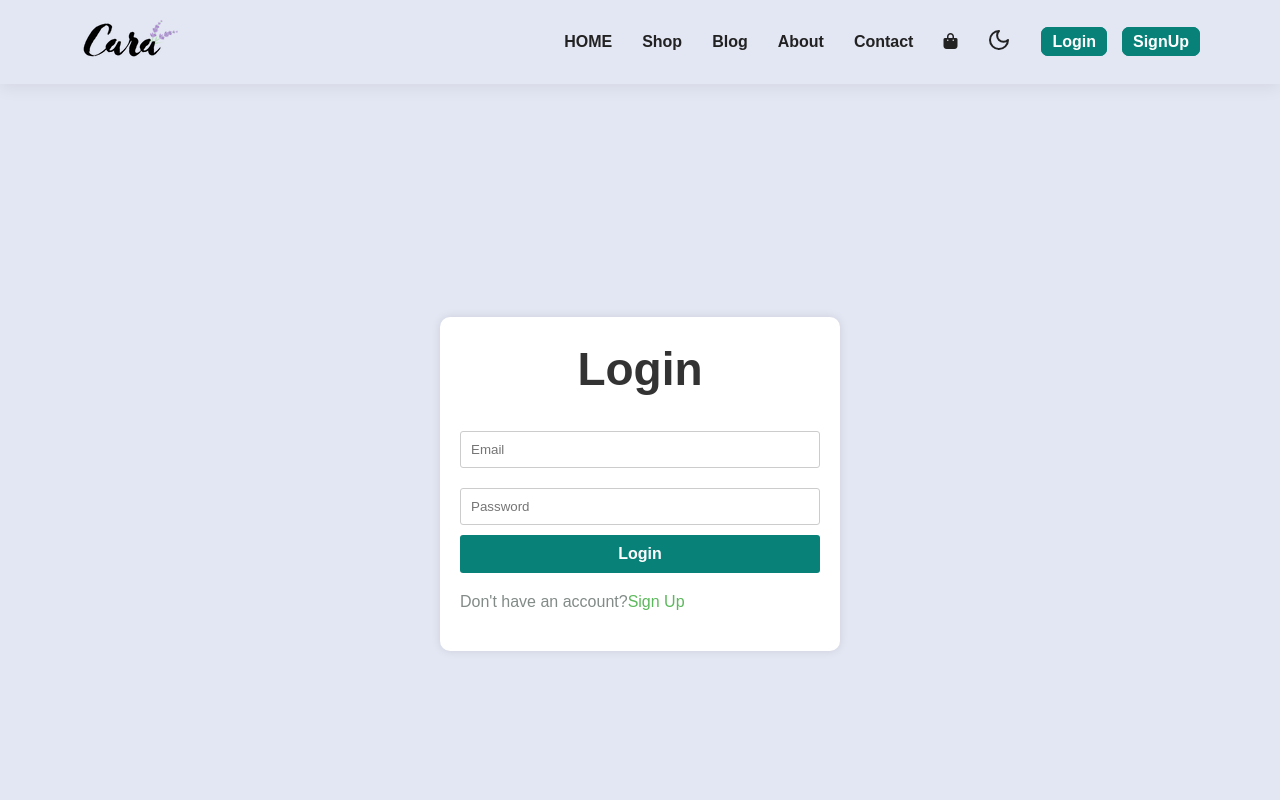
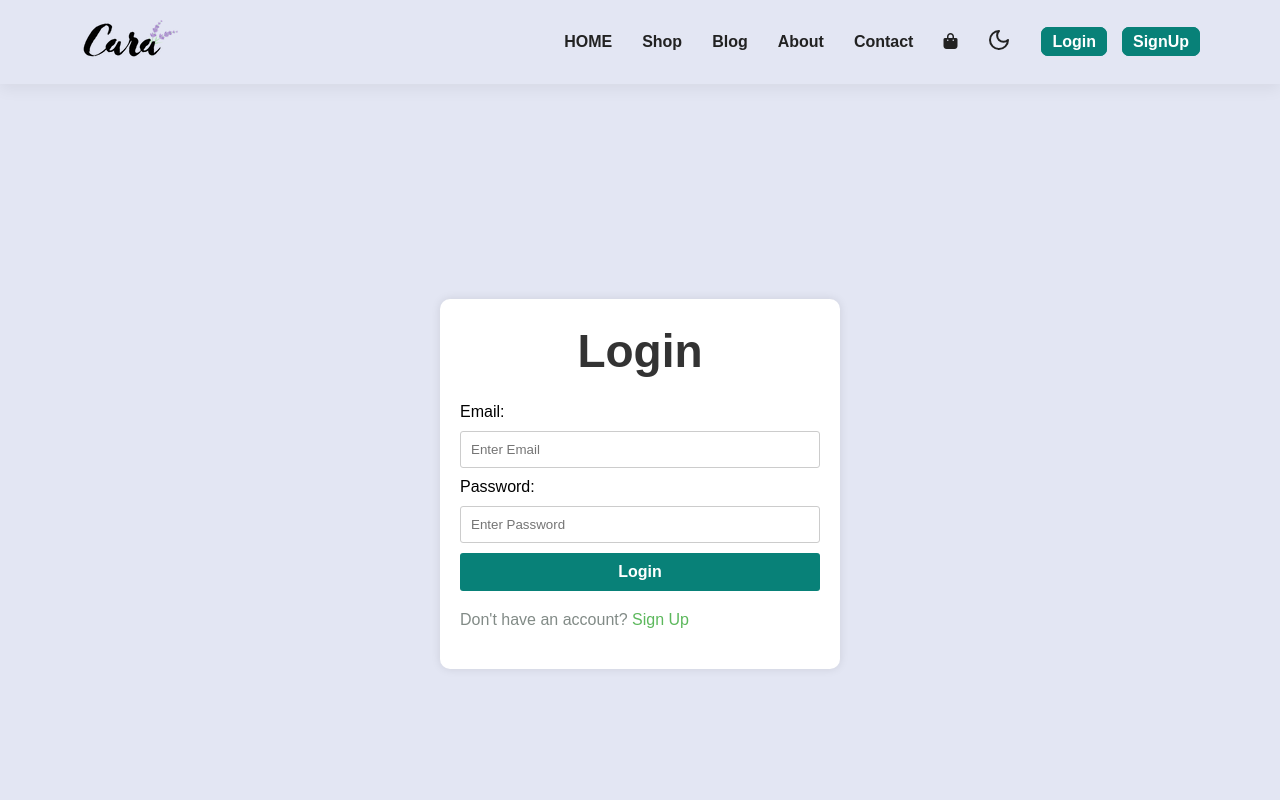
Before and after one commit to Sumit-Jangir/cara-ecommerce, a React (Vite) app in the folder Frontend/: page /login in a window 1280 px wide. Shown: the top 800 px of the page. Built offline with nearby package versions, Linux system fonts and the light colour scheme.

Commit message:
fetch login api

```diff
--- a/Frontend/src/Components/Login_SignUp/Login.jsx
+++ b/Frontend/src/Components/Login_SignUp/Login.jsx
@@ -1,35 +1,51 @@
-import React,{useState} from "react";
-import { Link } from "react-router-dom";
+import React, { useState } from "react";
+import { Link, useNavigate } from "react-router-dom";
+import axios from "axios";
+import {toast} from 'react-hot-toast'
 import "../../App.css";
 
 function Login() {
-
   const [storeData, setStoreData] = useState([]);
 
-  const [userDetail, setUserDetail] = useState({
-    email: "",
-    password: "",
-  });
+  const [userDetail, setUserDetail] = useState({});
 
-  const [localData, setLocalData] = useState(
-    JSON.parse(localStorage.getItem("users")) || []
-  );
+  // const [localData, setLocalData] = useState(
+  //   JSON.parse(localStorage.getItem("users")) || []
+  // );
 
+  const navigate = useNavigate()
 
-  const userData = (e) => {
+  const handleSubmit = async(e) => {
     e.preventDefault();
 
-    const updatedUsers = [...localData, userDetail];
+    try {
+      const response = await axios.post('http://localhost:3000/auth/login',{...userDetail})
+
+      // console.log(response)
+      if(response.status === 200){
+        toast.success('Login Successfully!')
+        setUserDetail({})
+        localStorage.setItem("token", response.data.token);
+        navigate('/')
+      }
+    } catch (error) {
+      console.log("error", error)
+      console.log("response.data.message", error.response.data.message)
+      toast.error( error.response.data.message || 'Please try again.')
+
+    }
+
+    // const updatedUsers = [...localData, userDetail];
 
     // localStorage.setItem("users", JSON.stringify(updatedUsers));
 
     // alert('login successfull');
 
-    setLocalData(updatedUsers);
+    // setLocalData(updatedUsers);
 
-    const storedUsers = JSON.parse(localStorage.getItem("users"));
+    // const storedUsers = JSON.parse(localStorage.getItem("users"));
 
-    console.log(storedUsers);
+    // console.log(storedUsers);
 
     // const matchingUser = storedUsers.find(
     //   (user) => user.email === userDetail.email && user.password === userDetail.password
@@ -45,37 +61,44 @@ function Login() {
   };
 
 
-  const getInputData = ((e)=>{
-    const {name, value} = e.target;
-    setUserDetail({...userDetail,[name]:value})
-  })
-
   return (
     <div className="login">
       <div className="auth-container">
-      <h2 style={{textAlign:"center"}}>Login</h2>
-      <form>
+        <h2 style={{ textAlign: "center" }}>Login</h2>
+        <form onSubmit={handleSubmit}>
+          <label>
+            Email:
           <input
             type="email"
-            placeholder="Email"
+            placeholder="Enter Email"
             name="email"
             required
-            onChange={getInputData}
+            onChange={(e)=>setUserDetail({
+              ...userDetail,
+              email:e.target.value
+            })}
             />
+            </label>
+            <label>
+              Password:
           <input
             type="password"
-            placeholder="Password"
+            placeholder="Enter Password"
             name="Password"
             required
-            onChange={getInputData}
+            onChange={(e)=>setUserDetail({
+              ...userDetail,
+              password:e.target.value
+            })}
             />
-          <button type="submit" onClick={userData}>
+            </label>
+          <button type="submit" >
             Login
           </button>
         </form>
         <p>
           Don't have an account?
-         <Link to="/signup">Sign Up</Link>
+          <Link to="/signup"> Sign Up</Link>
         </p>
       </div>
     </div>
```
Lines whose indentation alone changed are shown as unchanged.
